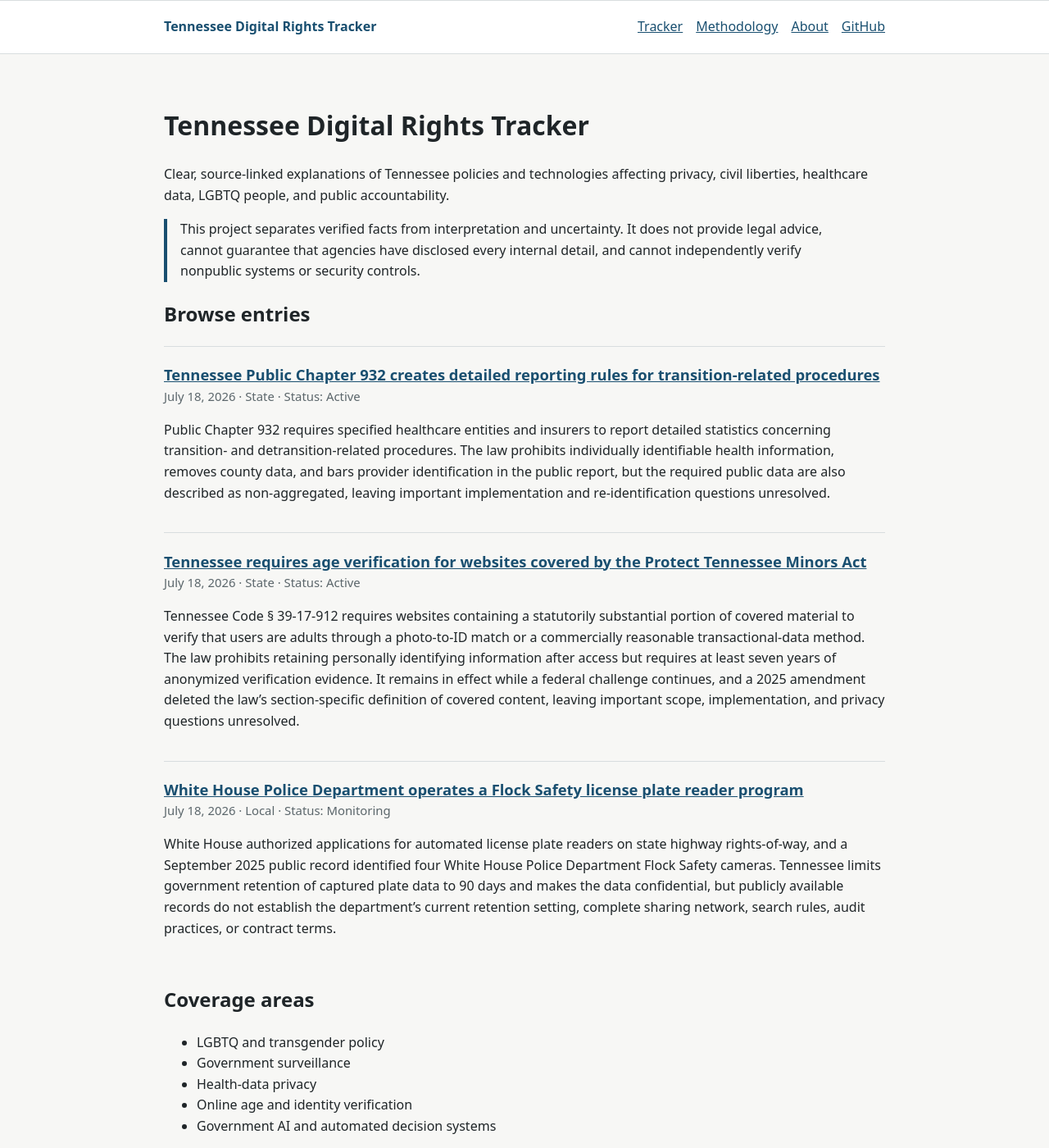
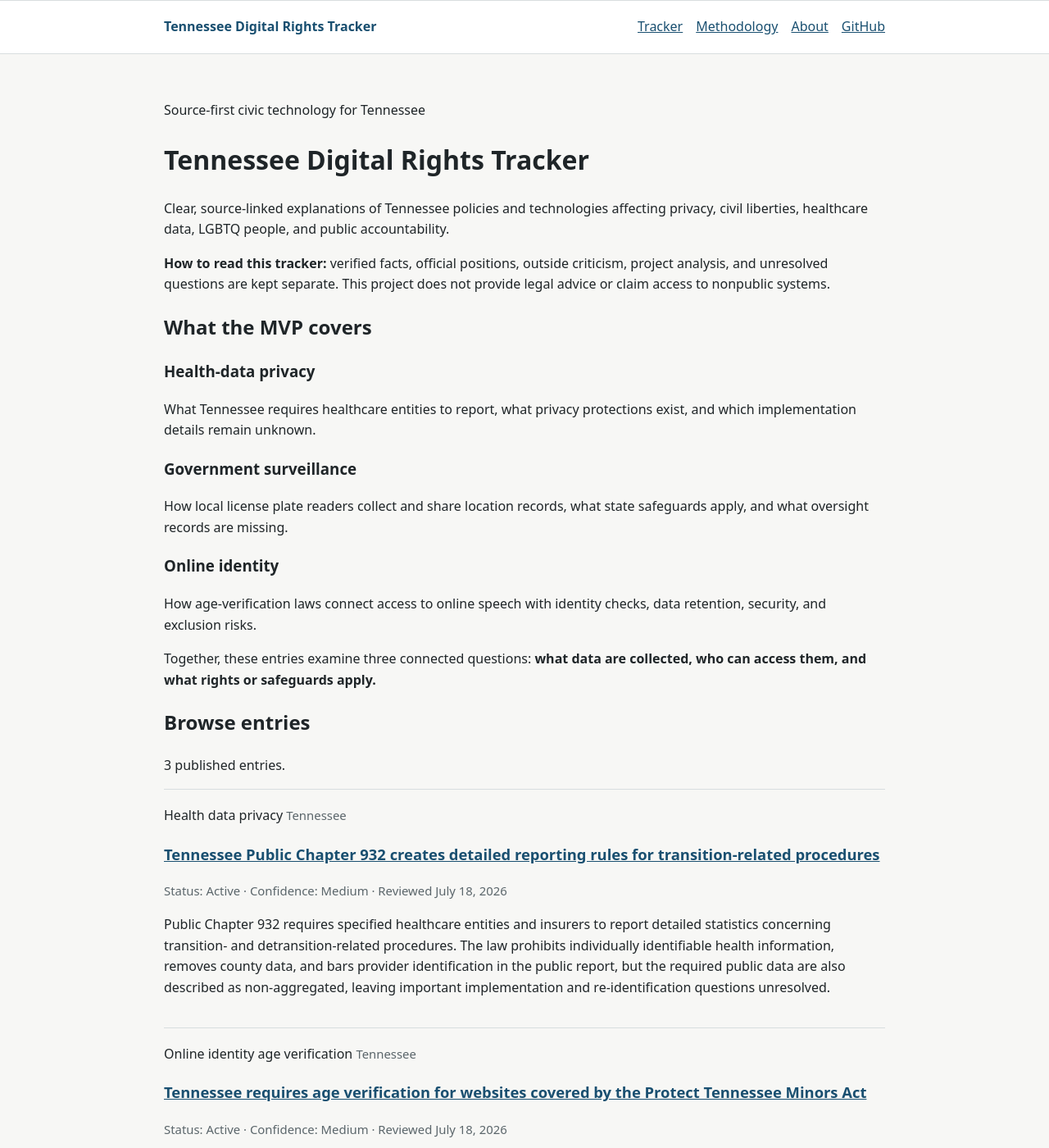
Before and after one commit to madebytommi/tennessee-digital-rights-tracker, a Jekyll site: the page built from index.md, in a window 1280 px wide and 1400 px high. Shown: the whole window at 82% size. Built offline with Jekyll 4.4.1, drawn with Linux system fonts in a browser that asks for light colours; some of the changed text lies outside the part shown.

Commit message:
Clarify MVP coverage and improve entry browsing

```diff
--- a/index.md
+++ b/index.md
@@ -3,41 +3,66 @@
 title: Home
 ---
 
+<p class="project-kicker">Source-first civic technology for Tennessee</p>
+
 # Tennessee Digital Rights Tracker
 
 Clear, source-linked explanations of Tennessee policies and technologies affecting privacy, civil liberties, healthcare data, LGBTQ people, and public accountability.
 
-> This project separates verified facts from interpretation and uncertainty. It does not provide legal advice, cannot guarantee that agencies have disclosed every internal detail, and cannot independently verify nonpublic systems or security controls.
+<div class="notice">
+  <strong>How to read this tracker:</strong> verified facts, official positions, outside criticism, project analysis, and unresolved questions are kept separate. This project does not provide legal advice or claim access to nonpublic systems.
+</div>
+
+## What the MVP covers
+
+<div class="coverage-grid">
+  <section class="coverage-card">
+    <h3>Health-data privacy</h3>
+    <p>What Tennessee requires healthcare entities to report, what privacy protections exist, and which implementation details remain unknown.</p>
+  </section>
+  <section class="coverage-card">
+    <h3>Government surveillance</h3>
+    <p>How local license plate readers collect and share location records, what state safeguards apply, and what oversight records are missing.</p>
+  </section>
+  <section class="coverage-card">
+    <h3>Online identity</h3>
+    <p>How age-verification laws connect access to online speech with identity checks, data retention, security, and exclusion risks.</p>
+  </section>
+</div>
+
+Together, these entries examine three connected questions: **what data are collected, who can access them, and what rights or safeguards apply.**
 
 ## Browse entries
 
 {% assign sorted_entries = site.entries | sort: "date" | reverse %}
 {% if sorted_entries.size > 0 %}
+<p class="entry-count">{{ sorted_entries.size }} published entries.</p>
 <ul class="entry-list">
 {% for entry in sorted_entries %}
+  {% assign category_label = entry.category | replace: "-", " " | capitalize %}
   <li>
-    <a href="{{ entry.url | relative_url }}">{{ entry.title }}</a>
+    <div class="entry-list-top">
+      <span class="badge">{{ category_label }}</span>
+      <span class="entry-meta">{{ entry.jurisdiction | default: entry.level }}</span>
+    </div>
+    <h3><a href="{{ entry.url | relative_url }}">{{ entry.title }}</a></h3>
     <div class="entry-meta">
-      {{ entry.date | date: "%B %-d, %Y" }} ·
-      {{ entry.level | default: "State" }} ·
-      Status: {{ entry.status | default: "Monitoring" }}
+      Status: {{ entry.status | default: "Monitoring" }} ·
+      Confidence: {{ entry.confidence | default: "Medium" }} ·
+      Reviewed {{ entry.last_reviewed | default: entry.date | date: "%B %-d, %Y" }}
     </div>
     {% if entry.summary %}<p>{{ entry.summary }}</p>{% endif %}
   </li>
 {% endfor %}
 </ul>
 {% else %}
-<p>No entries have been published yet. Start with the entry template.</p>
+<p>No researched entries have been published yet.</p>
 {% endif %}
 
 ## Coverage areas
 
-- LGBTQ and transgender policy
-- Government surveillance
-- Health-data privacy
-- Online age and identity verification
-- Government AI and automated decision systems
+The tracker may expand into LGBTQ and transgender policy, government surveillance, health-data privacy, online identity and age verification, and government AI or automated decision systems.
 
 ## Submit information or corrections
 
-Use the repository’s GitHub issue forms. Do not submit sensitive personal information.
+Use the repository’s [GitHub issue forms](https://github.com/madebytommi/tennessee-digital-rights-tracker/issues/new/choose). Do not submit sensitive personal information, confidential movement histories, medical records, or active-investigation details.
```
